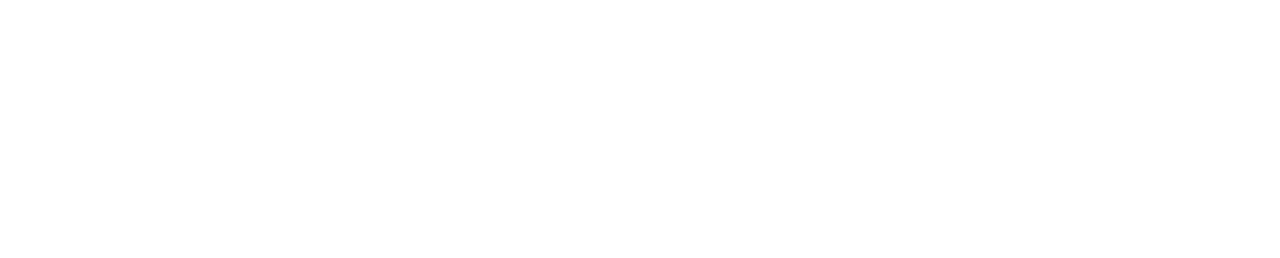
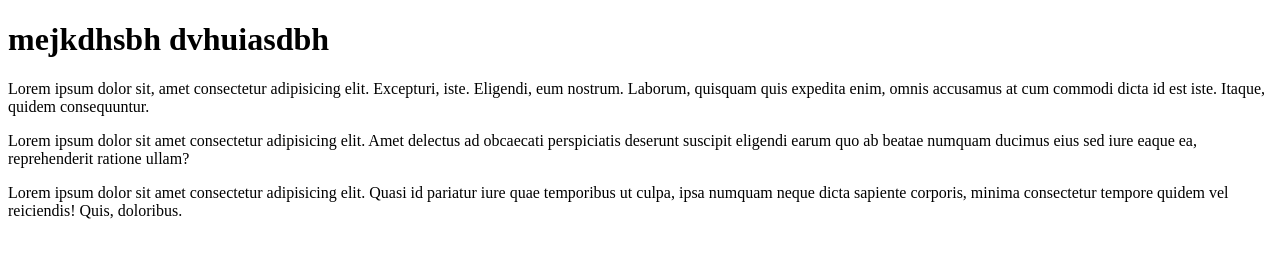
Before and after one commit to rasel1821/first-git, a plain HTML site: page index.html in a window 1280 px wide. Drawn offline with Linux system fonts and the light colour scheme.

Commit message:
secindcimmit

```diff
--- a/index.html
+++ b/index.html
@@ -4,8 +4,11 @@
           <meta charset="UTF-8">
           <meta name="viewport" content="width=device-width, initial-scale=1.0">
           <title>git repo</title>
+          <h1>mejkdhsbh dvhuiasdbh</h1>
+          <p>Lorem ipsum dolor sit, amet consectetur adipisicing elit. Excepturi, iste. Eligendi, eum nostrum. Laborum, quisquam quis expedita enim, omnis accusamus at cum commodi dicta id est iste. Itaque, quidem consequuntur.</p>
 </head>
 <body>
-
+          <p>Lorem ipsum dolor sit amet consectetur adipisicing elit. Amet delectus ad obcaecati perspiciatis deserunt suscipit eligendi earum quo ab beatae numquam ducimus eius sed iure eaque ea, reprehenderit ratione ullam?</p>
+          <div>Lorem ipsum dolor sit amet consectetur adipisicing elit. Quasi id pariatur iure quae temporibus ut culpa, ipsa numquam neque dicta sapiente corporis, minima consectetur tempore quidem vel reiciendis! Quis, doloribus.</div>
 </body>
 </html>
```
